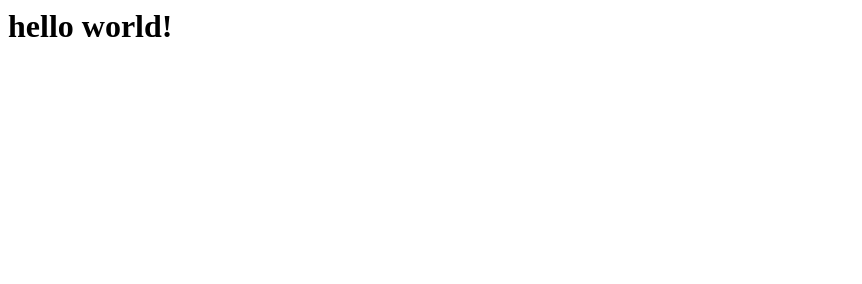
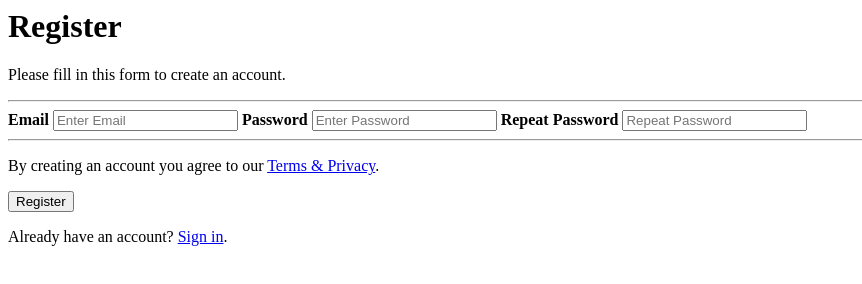
Before and after one commit to NaziyaParveen-2004/Naziya, a plain HTML site: page index.html in a window 1280 px wide. Shown: the whole page, without its empty margins (0-862 px from the left). Drawn offline with Linux system fonts and the light colour scheme.

Commit message:
Update index.html

```diff
--- a/index.html
+++ b/index.html
@@ -1,8 +1,24 @@
-<html>
-<head>
-<title> github </title>
-</head>
-<body>
-<h1> hello world! </h1>
-</body>
-</html>
+<form action="action_page.php">
+  <div class="container">
+    <h1>Register</h1>
+    <p>Please fill in this form to create an account.</p>
+    <hr>
+
+    <label for="email"><b>Email</b></label>
+    <input type="text" placeholder="Enter Email" name="email" id="email" required>
+
+    <label for="psw"><b>Password</b></label>
+    <input type="password" placeholder="Enter Password" name="psw" id="psw" required>
+
+    <label for="psw-repeat"><b>Repeat Password</b></label>
+    <input type="password" placeholder="Repeat Password" name="psw-repeat" id="psw-repeat" required>
+    <hr>
+
+    <p>By creating an account you agree to our <a href="#">Terms & Privacy</a>.</p>
+    <button type="submit" class="registerbtn">Register</button>
+  </div>
+
+  <div class="container signin">
+    <p>Already have an account? <a href="#">Sign in</a>.</p>
+  </div>
+</form>
```
